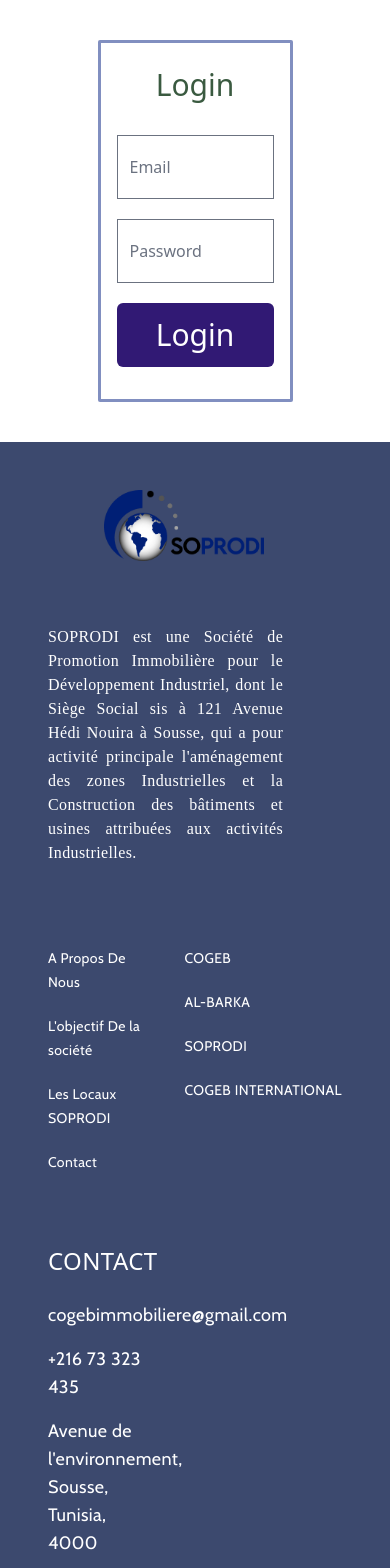
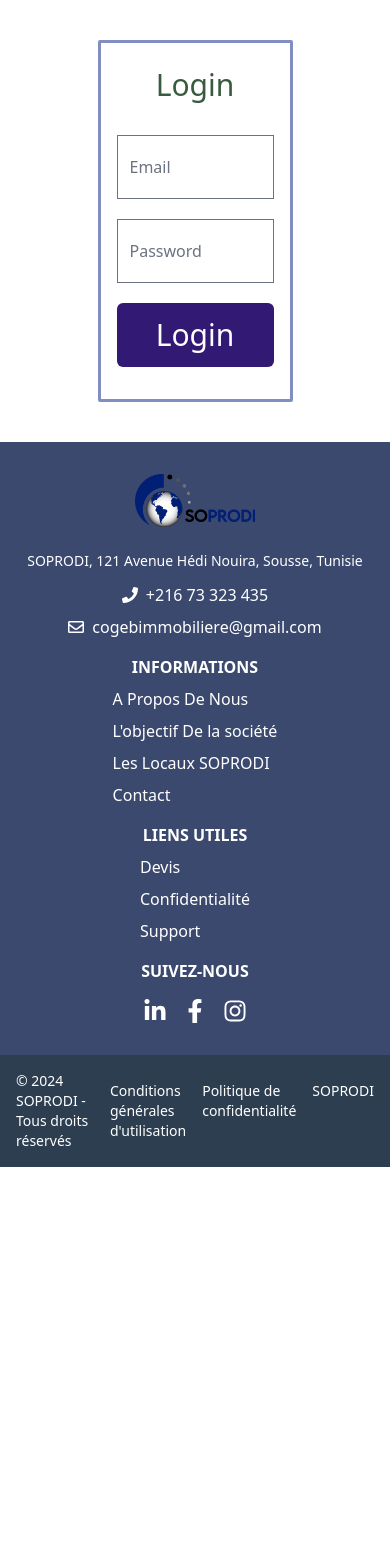
Before and after one commit to Wassef05/cojeb-Soprodi, a React (Vite) app in the folder client/: page /login in a window 390 px wide. Shown: the top 1568 px of the page. After the commit the page ends 1167 px from the top, so only its background shows below. Built offline with nearby package versions, Linux system fonts and the light colour scheme; a web font is replaced by a local one.

Commit message:
updte responsive

```diff
--- a/client/package.json
+++ b/client/package.json
@@ -10,9 +10,12 @@
     "preview": "vite preview"
   },
   "dependencies": {
+    "@emotion/react": "^11.13.3",
+    "@emotion/styled": "^11.13.0",
     "@fortawesome/free-solid-svg-icons": "^6.6.0",
     "@fortawesome/react-fontawesome": "^0.2.2",
     "@google-cloud/storage": "^7.12.0",
+    "@mui/material": "^6.1.1",
     "@reduxjs/toolkit": "^2.2.7",
     "aos": "^2.3.4",
     "axios": "^1.7.3",
--- a/client/src/components/Card1.jsx
+++ b/client/src/components/Card1.jsx
@@ -19,13 +19,14 @@
     <section
       id="apropos"
       name="apropos"
-      className="relative mt-0 w-full min-h-screen bg-white overflow-hidden"
+      className="relative w-full min-h-screen bg-white overflow-hidden mb-0" // Ajout de mb-12 pour l'espacement
     >
       <div
         style={{ backgroundImage: `url(${cov})` }}
-        className="absolute bottom-0 w-full h-full sm:h-3/5 bg-contain bg-center bg-no-repeat"
+        className="absolute bottom-0 w-full h-full sm:h-3/5 bg-cover bg-center bg-no-repeat -ml-12"
       ></div>
-      <div className="relative z-10 p-4 sm:p-8 flex flex-col sm:flex-row flex-wrap justify-around items-center">
+
+      <div className="relative z-10 p-4 sm:p-8 flex flex-col sm:flex-row flex-wrap justify-around items-center mb-12"> {/* Ajout de mb-12 pour l'espacement */}
         {/* Texte section */}
         <div
           className="text-[#000000] max-w-prose w-full sm:w-1/2 lg:pl-28"
@@ -62,8 +63,6 @@
             className="rounded-[30px] w-3/4 sm:w-3/4 lg:w-[22vw] h-auto shadow-3xl lg:shadow-[0px_10px_30px_rgba(0,0,0,0.4)] transition-transform duration-500 hover:scale-105 lg:mr-[10%]"
           />
         </div>
-
-
       </div>
 
       {/* Modal */}
--- a/client/src/components/Carrousel.jsx
+++ b/client/src/components/Carrousel.jsx
@@ -124,9 +124,15 @@
     return <div className="text-center mt-10">Loading...</div>;
   }
 
-  if (!Array.isArray(postsListings) || postsListings.length === 0) {
-    return <div className="text-center mt-10">No posts available.</div>;
-  }
+if (!Array.isArray(postsListings) || postsListings.length === 0) {
+  return (
+    <div className="text-center mt-10 text-gray-600">
+      <p className="text-lg font-semibold">Aucun contenu disponible pour le moment.</p>
+      <p className="text-sm">Veuillez revenir plus tard ou contactez-nous pour plus d'informations.</p>
+    </div>
+  );
+}
+
 
   return (
     <section
--- a/client/src/components/CustomModal.jsx
+++ b/client/src/components/CustomModal.jsx
@@ -78,9 +78,9 @@
       onRequestClose={onClose}
       style={{
         overlay: {
-          backgroundColor: 'rgba(0, 0, 0, 0.9)', // Darker background
-          backdropFilter: 'blur(8px)', // Background blur
-          zIndex: 9999, // Ensure it's on top of everything
+          backgroundColor: 'rgba(0, 0, 0, 0.9)',
+          backdropFilter: 'blur(8px)',
+          zIndex: 9999,
         },
         content: {
           top: '50%',
@@ -92,15 +92,17 @@
           backgroundColor: '#000',
           color: '#fff',
           borderRadius: '10px',
-          width: '400px',
+          width: '90%',
+          maxWidth: '600px',
           padding: '20px',
           textAlign: 'left',
-          zIndex: 10000, // Ensures it's above the overlay
+          zIndex: 10000,
+          overflow: 'auto',
         },
       }}
     >
       <div>
-        <h2 className="text-3xl text-[#F5B94C] font-semibold mb-4">À propos de nous</h2>
+        <h2 className="text-2xl md:text-3xl text-[#F5B94C] font-semibold mb-4">À propos de nous</h2>
         <div className="text-sm">
           {content.split('\n').map((text, index) => (
             <p key={index} className="mb-2">
--- a/client/src/components/Footer.jsx
+++ b/client/src/components/Footer.jsx
@@ -1,80 +1,211 @@
-import React from 'react'
-import logo from '../img/Logo.png'
+// import React from 'react';
+// import logo from '../img/Logo.png';
 
+// function Footer() {
+//   return (
+//     <footer className="bg-[#3C496E] p-6 sm:p-12 font-sans tracking-wide">
+//       <div className="grid grid-cols-1 sm:grid-cols-2 lg:grid-cols-5 gap-6 sm:gap-8">
+//         <div className='col-span-2'>
+//           <div className="lg:flex mb-4 flex items-center">
+//             <a href="/">
+//               <img src={logo} width={160} alt="logo" />
+//             </a>
+//           </div>
 
+//           <div className="lg:block items-start pt-4 sm:pt-12">
+//             <p className="text-white max-w-full text-justify font-averia">
+//               SOPRODI est une Société de Promotion Immobilière pour le Développement Industriel, dont le Siège Social sis à 121 Avenue Hédi Nouira à Sousse, qui a pour activité principale l'aménagement des zones Industrielles et la Construction des bâtiments et usines attribuées aux activités Industrielles.
+//             </p>
+//           </div>
+//         </div>
+//         <div>
+//           <ul className="space-y-3 sm:space-y-5 pt-4 sm:pt-12">
+//             <li>
+//               <a href="#apropos" className="text-white font-cabin hover:text-white text-sm">A Propos De Nous</a>
+//             </li>
+//             <li>
+//               <a href="/" className="text-white font-cabin hover:text-white text-sm">L'objectif De la société</a>
+//             </li>
+//             <li>
+//               <a href="#locaux" className="text-white font-cabin hover:text-white text-sm">Les Locaux SOPRODI</a>
+//             </li>
+//             <li>
+//               <a href="#contact" className="text-white font-cabin hover:text-white text-sm">Contact</a>
+//             </li>
+//           </ul>
+//         </div>
 
-function Footer() {
+//         <div>
+//           <ul className="space-y-3 sm:space-y-5 pt-4 sm:pt-12">
+//             <li>
+//               <a href="#" className="text-white font-cabin hover:text-white text-sm">COGEB</a>
+//             </li>
+//             <li>
+//               <a href="#" className="text-white font-cabin hover:text-white text-sm">AL-BARKA</a>
+//             </li>
+//             <li>
+//               <a href="#" className="text-white font-cabin hover:text-white text-sm">SOPRODI</a>
+//             </li>
+//             <li>
+//               <a href="#" className="text-white font-cabin hover:text-white text-sm">COGEB INTERNATIONAL</a>
+//             </li>
+//           </ul>
+//         </div>
+
+//         <div className='pt-4 sm:pt-10'>
+//           <h2 className="text-xl sm:text-2xl mb-4 text-white">CONTACT</h2>
+//           <ul className="space-y-2 sm:space-y-4">
+//             <li>
+//               <a href="#" className="text-white font-cabin hover:text-white text-lg">cogebimmobiliere@gmail.com</a>
+//             </li>
+//             <li>
+//               <a href="#" className="text-white font-cabin hover:text-white text-lg">+216 73 323 435</a>
+//             </li>
+//             <li>
+//               <a href="#" className="text-white font-cabin hover:text-white text-lg">Avenue de l'environnement, Sousse, Tunisia, 4000</a>
+//             </li>
+//           </ul>
+//         </div>
+//       </div>
+
+//     </footer>
+//   );
+// }
+
+// export default Footer;
+
+import React, { useState } from 'react';
+import {
+  FaPhone,
+  FaInstagram,
+  FaFacebookF,
+  FaRegEnvelope,
+  FaLinkedinIn,
+} from "react-icons/fa";
+import Modal from '@mui/material/Modal';
+import Box from '@mui/material/Box';
+import Typography from '@mui/material/Typography';
+import logo from '../img/Logo.png';
+
+const modalContentMapping = {
+  Devis: {
+    title: "Calcul de Devis sur Mesure",
+    description: "Chez SOPRODI, nous comprenons que chaque projet est unique et nécessite une approche personnalisée. C'est pourquoi nous offrons un service de calcul de devis sur mesure pour répondre précisément à vos besoins.",
+  },
+  Confidentialite: {
+    title: "Politique de Confidentialité",
+    description: "Chez SOPRODI, la protection de vos données personnelles est une priorité absolue. Nous nous engageons à respecter votre vie privée et à traiter vos informations avec le plus grand soin.",
+  },
+  Support: {
+    title: "Support et Conseils",
+    description: "Chez SOPRODI, nous croyons que le succès de votre projet repose sur un accompagnement de qualité. C'est pourquoi nous offrons un service de support complet, conçu pour répondre à toutes vos questions.",
+  },
+};
+
+const Footer = () => {
+  const [openModal, setOpenModal] = useState(false);
+  const [modalData, setModalData] = useState({});
+
+  const handleOpenModal = (type) => {
+    setModalData(modalContentMapping[type]);
+    setOpenModal(true);
+  };
+
+  const handleCloseModal = () => {
+    setOpenModal(false);
+  };
+
   return (
-    <footer className="bg-[#3C496E]  p-12 font-sans tracking-wide">
-          <div className="grid grid-cols-1  sm:grid-cols-2 lg:grid-cols-5 gap-8">
-            <div className='col-span-2'>
-            <div className="lg:flex mb-4 flex items-center ml-14 ">
-              <a href="/">
-                <img src={logo} width={160}   alt="logo"  />
-              </a>
+    <footer className="bg-[#3C496E] pt-8">
+      <div className="container mx-auto lg:flex items-start justify-between pb-8 px-4">
+        <div className="lg:w-1/3 flex flex-col items-center lg:items-start text-center lg:text-left">
+          <img src={logo} alt="Logo" className="w-1/3 h-auto mb-6" />
+          <p className="text-white text-sm lg:text-base">
+            SOPRODI, 121 Avenue Hédi Nouira, Sousse, Tunisie
+          </p>
+          <span className="flex items-center gap-x-2 text-white mt-3">
+            <FaPhone />
+            <p>+216 73 323 435</p>
+          </span>
+          <span className="flex items-center gap-x-2 text-white mt-2">
+            <FaRegEnvelope />
+            <p>cogebimmobiliere@gmail.com</p>
+          </span>
         </div>
 
-            <div className="lg:block items-start pt-12 " >
-              <p className="text-white max-w-[80%] text-justify font-averia">SOPRODI est une Société de Promotion Immobilière pour le Développement Industriel, dont le Siège Social sis à 121 Avenue Hédi Nouira à Sousse, qui a pour activité principale l'aménagement des zones Industrielles et la Construction des bâtiments et usines attribuées aux activités Industrielles.</p>
-            </div>
-            </div>
-            <div>
-
-              <ul className="space-y-5 pt-12">
+        <div className="lg:w-1/3 mt-4 lg:mt-0 flex flex-col items-center lg:items-start">
+          <p className="font-semibold text-white uppercase mb-2">Informations</p>
+          <ul className="text-white space-y-2">
             <li>
-                  <a href="#apropos" className="text-white font-cabin hover:text-white text-sm">A Propos De Nous</a>
+              <a href="#apropos" className="hover:underline">A Propos De Nous</a>
             </li>
             <li>
-                  <a href="/" className="text-white font-cabin hover:text-white text-sm">L'objectif De la société</a>
+              <a href="/" className="hover:underline">L'objectif De la société</a>
             </li>
             <li>
-                  <a href="#locaux" className="text-white font-cabin hover:text-white text-sm">Les Locaux SOPRODI</a>
+              <a href="#locaux" className="hover:underline">Les Locaux SOPRODI</a>
             </li>
             <li>
-                  <a href="#contact" className="text-white font-cabin hover:text-white text-sm">Contact</a>
+              <a href="#contact" className="hover:underline">Contact</a>
             </li>
           </ul>
         </div>
 
-            <div>
-
-              <ul className="space-y-5 pt-12">
-                <li>
-                    <a href="" className="text-white font-cabin hover:text-white text-sm" > COGEB</a>
-                </li>
-                <li>
-                  <a href="#" className="text-white font-cabin hover:text-white text-sm">AL-BARKA</a>
-                </li>
-                <li>
-                  <a href="#" className="text-white font-cabin hover:text-white text-sm">SOPRODI</a>
-                </li>
-                <li>
-                  <a href="#" className="text-white font-cabin hover:text-white text-sm">COGEB INTERNATIONAL</a>
-                </li>
+        <div className="lg:w-1/3 mt-4 lg:mt-0 flex flex-col items-center lg:items-start">
+          <p className="font-semibold text-white uppercase mb-2">Liens Utiles</p>
+          <ul className="text-white space-y-2">
+            <li className="cursor-pointer" onClick={() => handleOpenModal('Devis')}>Devis</li>
+            <li className="cursor-pointer" onClick={() => handleOpenModal('Confidentialite')}>Confidentialité</li>
+            <li className="cursor-pointer" onClick={() => handleOpenModal('Support')}>Support</li>
           </ul>
         </div>
 
+        <div className="mt-4 lg:w-1/3 lg:mt-0 flex flex-col items-center lg:items-start">
+          <p className="font-semibold text-white uppercase mb-2">Suivez-Nous</p>
+          <div className="flex space-x-4 text-white text-2xl mt-2">
+            <FaLinkedinIn className="cursor-pointer" />
+            <FaFacebookF className="cursor-pointer" />
+            <FaInstagram className="cursor-pointer" />
+          </div>
+        </div>
+      </div>
 
-            <div className='pt-10'>
-              <h2 className="text-2xl  mb-6 text-white ">CONTACT</h2>
-              <ul className="space-y-4 ">
-                <li>
-                  <a href="#" className="text-white font-cabin  hover:text-white text-lg">cogebimmobiliere@gmail.com</a>
-                </li>
-                <li>
-                  <a href="#" className="text-white font-cabin hover:text-white text-lg">+216 73 323 435</a>
-                </li>
-                <li>
-                  <a href="#" className="text-white font-cabin hover:text-white text-lg">Avenue de l'environnement, Sousse,
-                  Tunisia, 4000</a>
-                </li>
+      <section className="bg-[#2c3e50] text-white text-sm">
+        <div className="container mx-auto flex justify-between items-center p-4">
+          <p>© 2024 SOPRODI - Tous droits réservés</p>
+          <ul className="flex space-x-4">
+            <li className="cursor-pointer">Conditions générales d'utilisation</li>
+            <li className="cursor-pointer">Politique de confidentialité</li>
+            <li className="cursor-pointer">SOPRODI</li>
           </ul>
         </div>
+      </section>
 
-          </div>
+      {/* Modal */}
+      <Modal open={openModal} onClose={handleCloseModal}>
+        <Box
+          sx={{
+            backgroundColor: "white",
+            p: 4,
+            borderRadius: 2,
+            maxWidth: '80%',
+            mx: 'auto',
+            mt: '20%',
+            maxHeight: '90vh',
+            boxShadow: '0 4px 10px rgba(0, 0, 0, 0.1)',
+            overflowY: 'auto',
+          }}
+        >
+          <Typography variant="h6" component="h2" sx={{ fontWeight: 'bold' }}>
+            {modalData.title}
+          </Typography>
+          <Typography variant="body1" component="p">
+            {modalData.description}
+          </Typography>
+        </Box>
+      </Modal>
+    </footer>
+  );
+};
 
-        </footer>
-  )
-}
-
-export default Footer
+export default Footer;
```
Also changed, not shown: 1 other file (tests, documents, lock files or other folders). Lines whose indentation alone changed are shown as unchanged.
